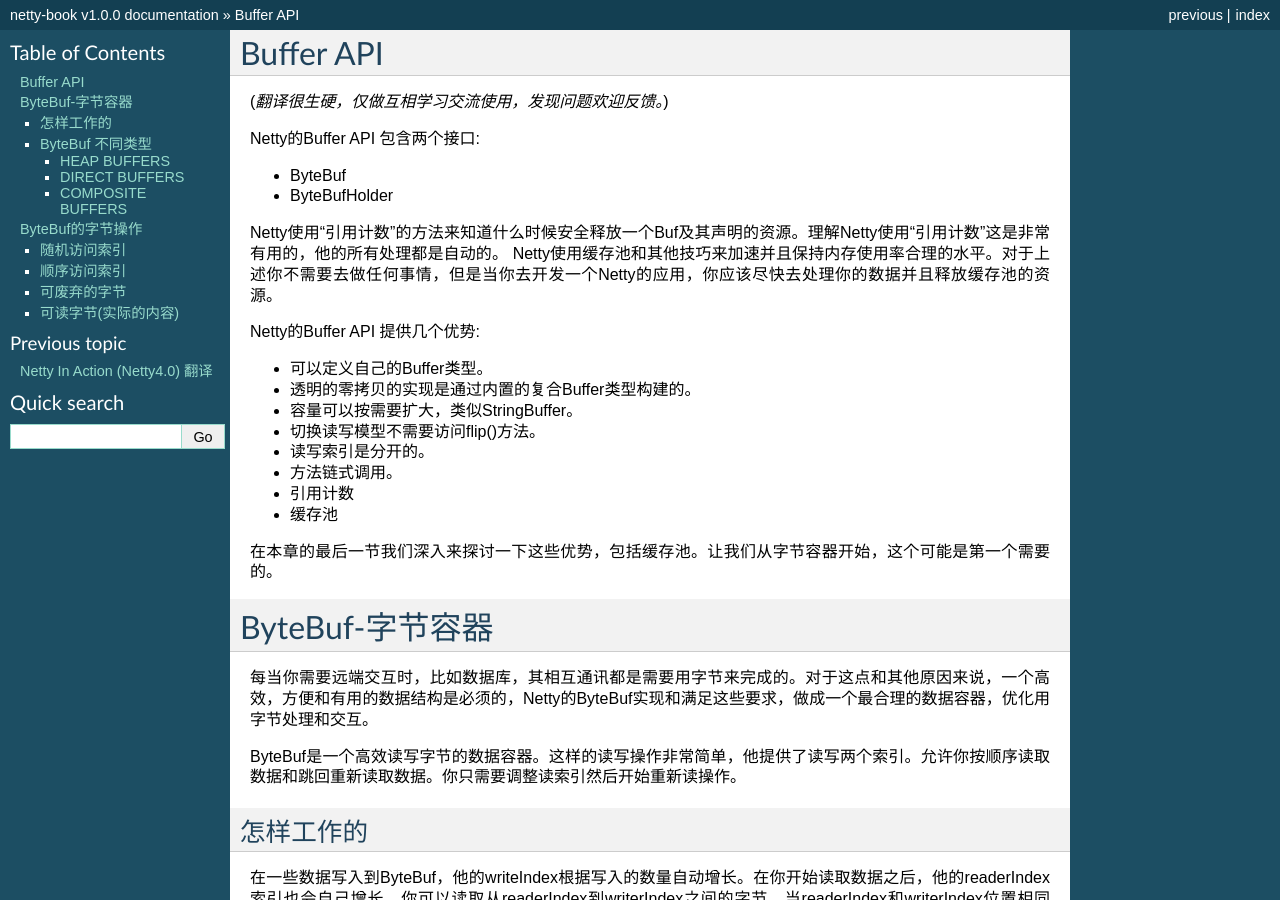
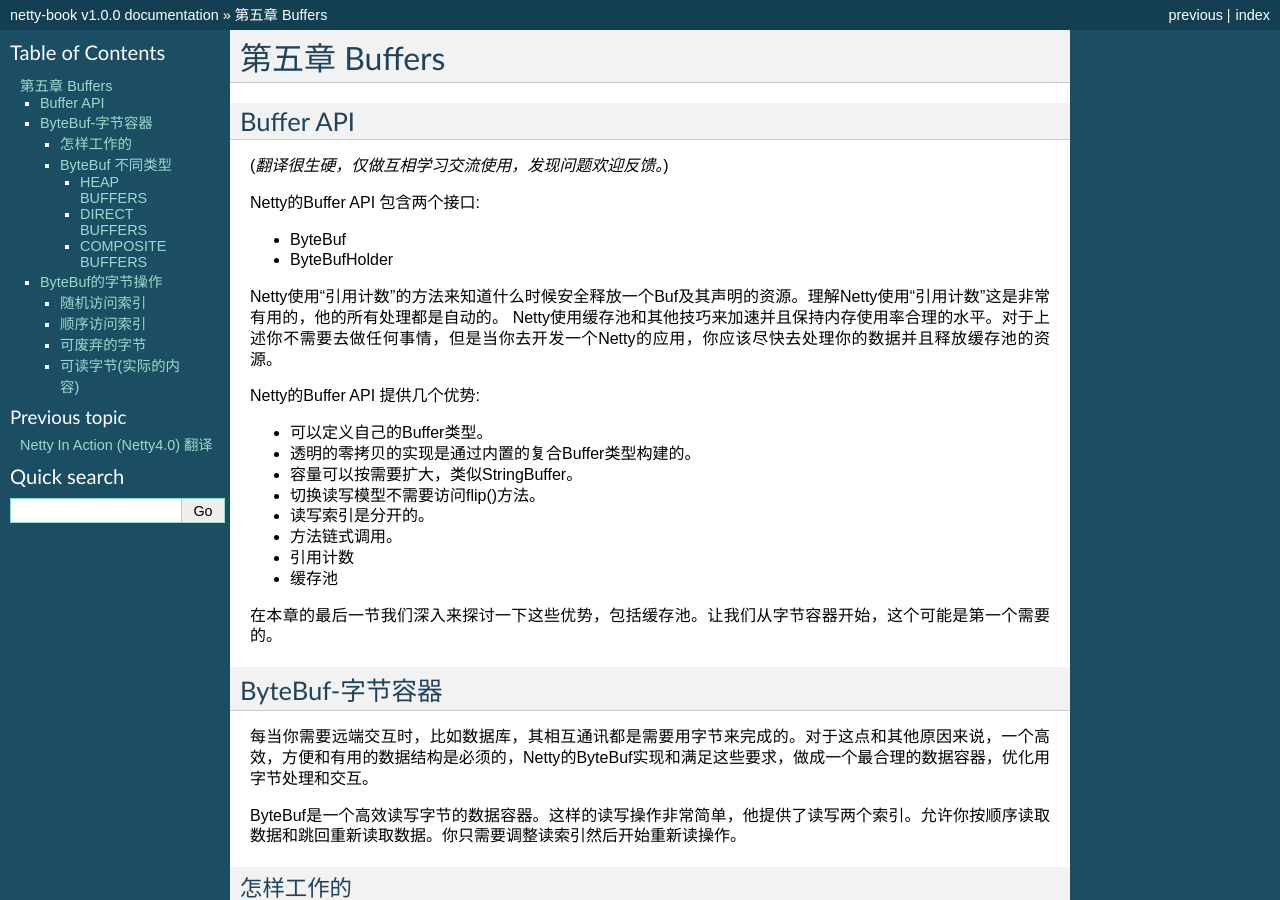
Before and after one commit to javaside/netty-book, a Sphinx documentation site: the page built from source/buffer.rst, in a window 1280 px wide and 900 px high. Built offline with Sphinx 7.4.7, drawn with Linux system fonts in a browser that asks for light colours; some of the changed text lies outside the part shown.

Commit message:
修改目录

```diff
--- a/source/buffer.rst
+++ b/source/buffer.rst
@@ -1,3 +1,13 @@
+======================
+第五章 Buffers
+======================
+
+
+
+
+
+
+
 Buffer API
 =============
 
```
Also changed, not shown: 6 other files.
